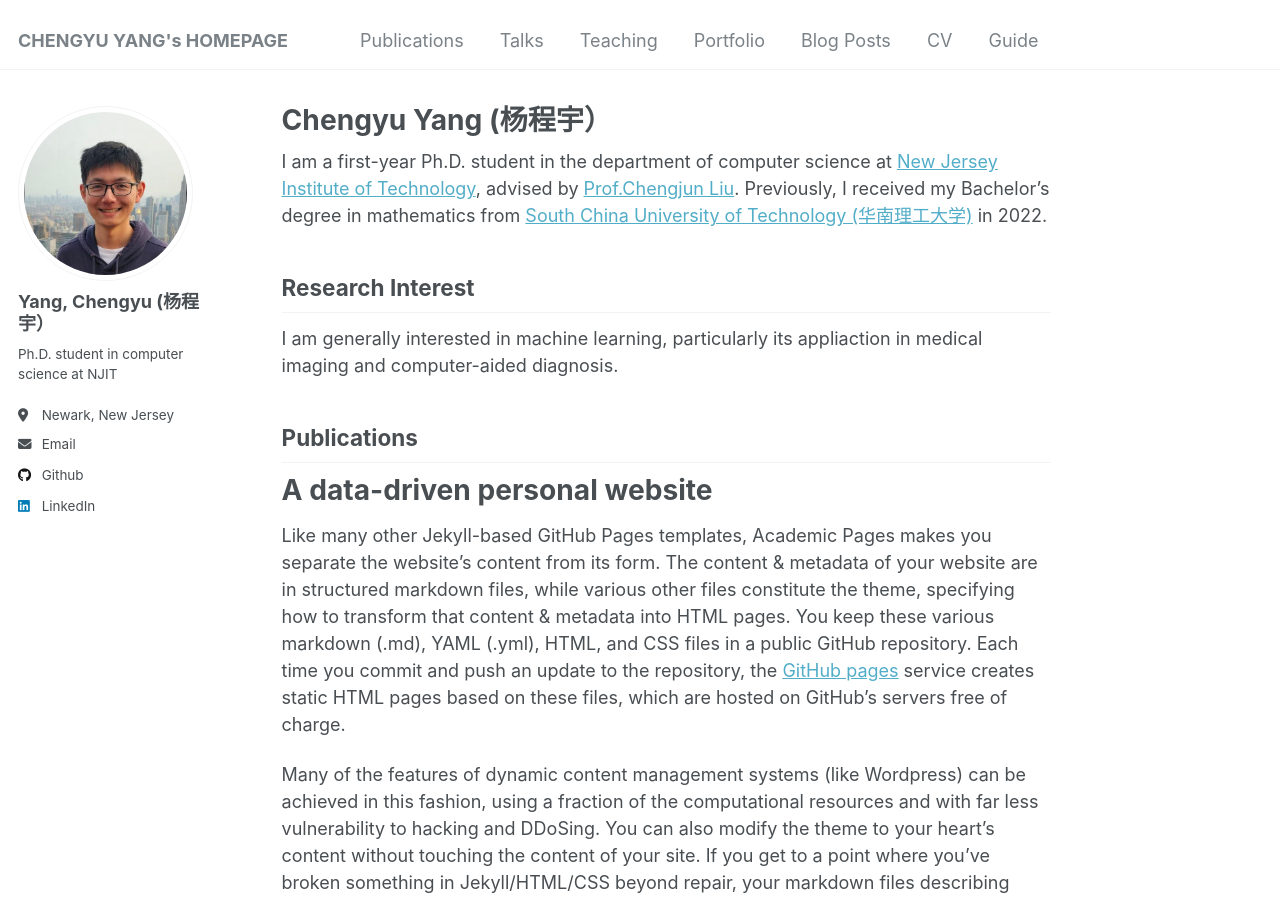
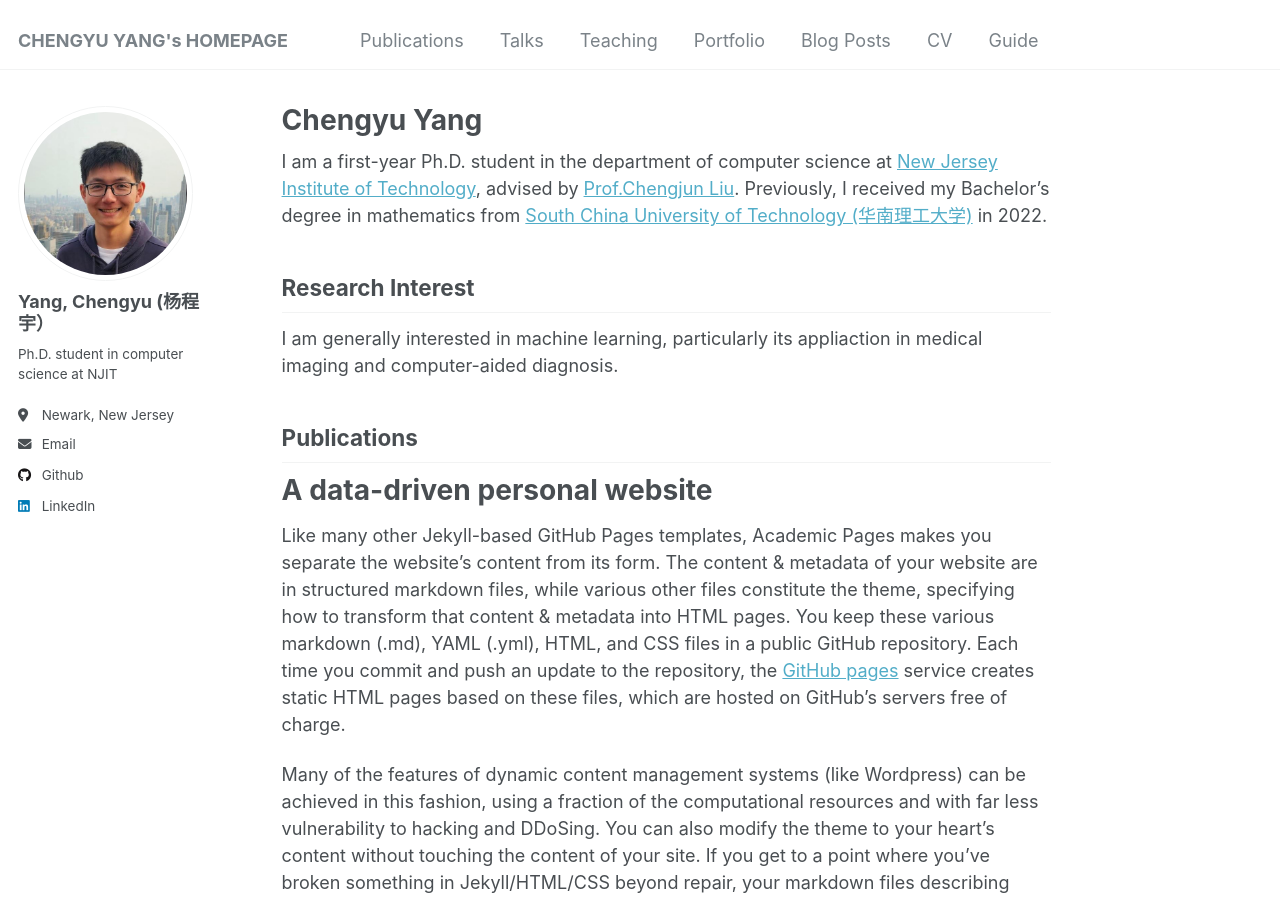
Before and after one commit to cyang322/cyang322.github.io, a Jekyll site: the page built from _pages/about.md, in a window 1280 px wide and 900 px high. Built offline with Jekyll 4.4.1, drawn with Linux system fonts in a browser that asks for light colours.

Commit message:
Update about.md

```diff
--- a/_pages/about.md
+++ b/_pages/about.md
@@ -1,6 +1,6 @@
 ---
 permalink: /
-title: "Chengyu Yang (杨程宇）"
+title: "Chengyu Yang"
 author_profile: true
 redirect_from:
   - /about/
```
